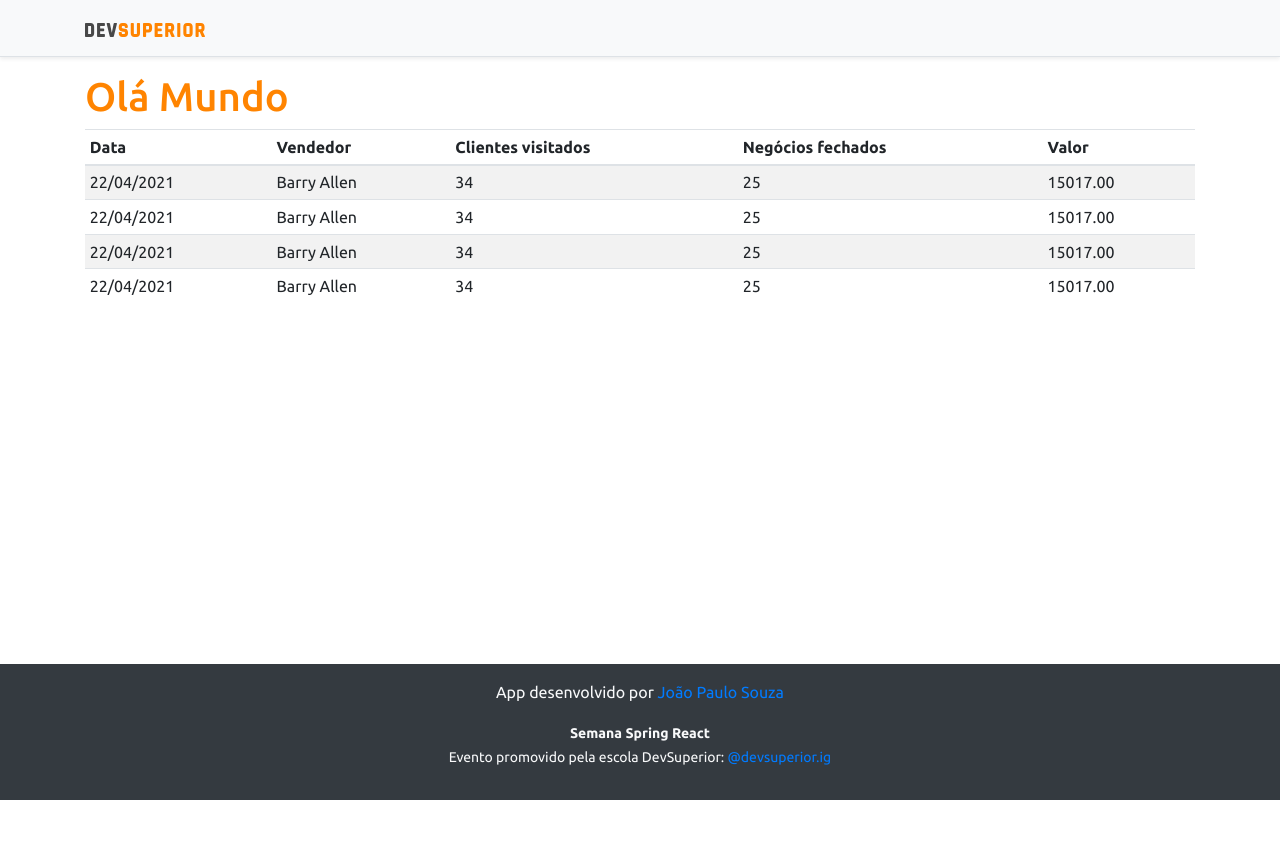
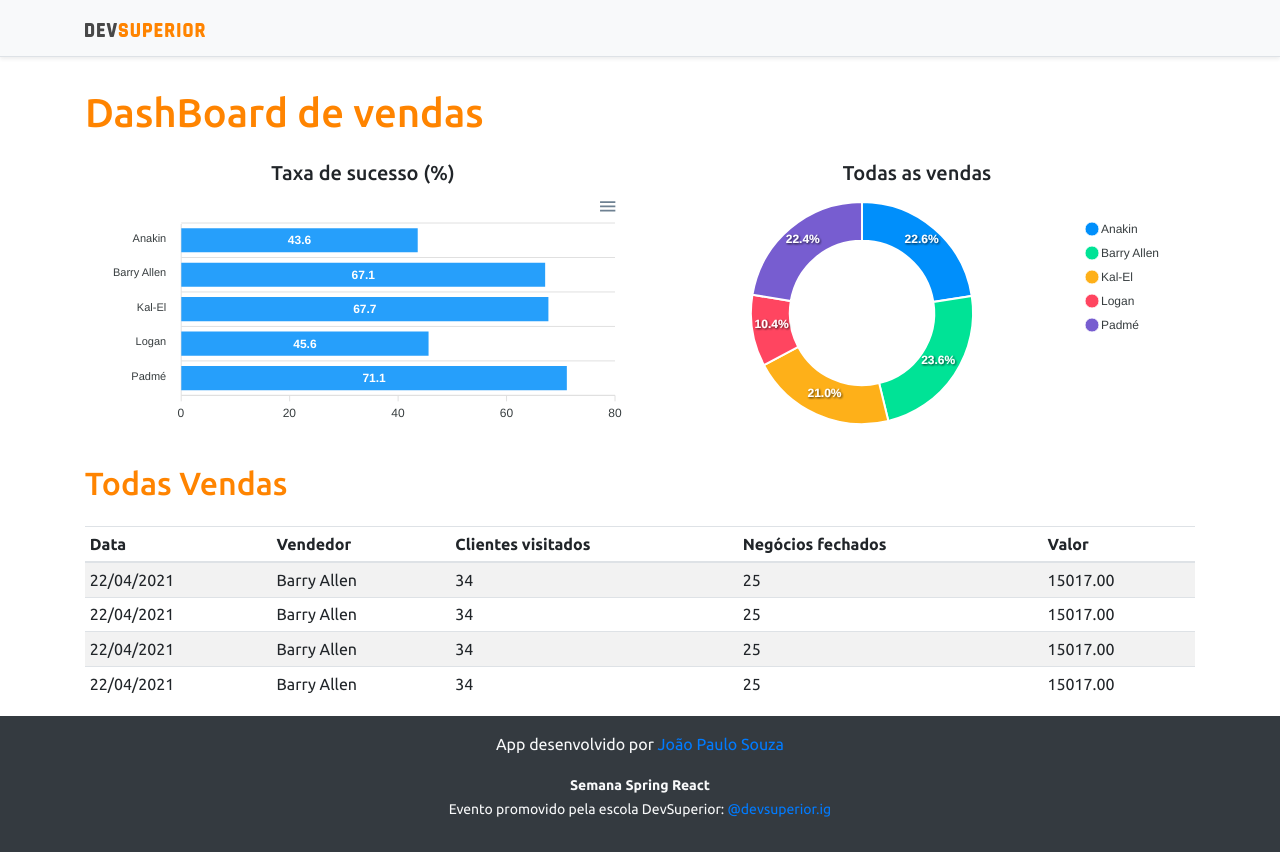
Before and after one commit to Jpoao/projeto-sds, a React (Create React App) app in the folder frontend/: page / in a window 1280 px wide. Before the commit the page ends 800 px from the top, so only its background shows below. Built offline with nearby package versions, Linux system fonts and the light colour scheme.

Commit message:
Static charts

```diff
--- a/frontend/package.json
+++ b/frontend/package.json
@@ -12,10 +12,12 @@
     "@types/node": "^12.0.0",
     "@types/react": "^17.0.0",
     "@types/react-dom": "^17.0.0",
+    "apexcharts": "^3.26.1",
     "bootstrap": "^4.6.0",
     "jquery": "1.9.1",
     "popper.js": "^1.16.1",
     "react": "^17.0.2",
+    "react-apexcharts": "^1.3.9",
     "react-dom": "^17.0.2",
     "react-scripts": "4.0.3",
     "typescript": "^4.1.2",
--- a/frontend/src/App.tsx
+++ b/frontend/src/App.tsx
@@ -1,16 +1,31 @@
+import BarCharts from "components/BarChart";
 import DataTable from "components/DataTable";
+import DonultChart from "components/DonutChart";
 import Footer from "components/Footer";
 import NavBar from "components/NavBar";
 
 function App() {
   return (
     <>
-    <NavBar />
-    <div className="container">
-      <h1 className="text-primary">Olá Mundo</h1>
-      <DataTable/>
-    </div>
-    <Footer />
+      <NavBar />
+      <div className="container">
+        <h1 className="text-primary py-3">DashBoard de vendas</h1>
+        <div className="row px-3">
+          <div className="col sm-6">
+            <h5 className="text-center text-secundary"> Taxa de sucesso (%) </h5>
+            <BarCharts />
+          </div>
+          <div className="col sm-6">
+            <h5 className="text-center text-secundary"> Todas as vendas </h5>
+            <DonultChart />
+          </div>
+        </div>
+        <div className="py-3">
+          <h2 className="text-primary"> Todas Vendas </h2>
+        </div>
+        <DataTable />
+      </div>
+      <Footer />
     </>
   );
 }
--- /dev/null
+++ b/frontend/src/components/BarChart/index.tsx
@@ -0,0 +1,33 @@
+import Chart from 'react-apexcharts';
+const BarCharts = () => {
+
+    const options = {
+        plotOptions: {
+            bar: {
+                horizontal: true,
+            }
+        },
+    };
+
+const mockData = {
+    labels: {
+        categories: ['Anakin', 'Barry Allen', 'Kal-El', 'Logan', 'Padmé']
+    },
+    series: [
+        {
+            name: "% Sucesso",
+            data: [43.6, 67.1, 67.7, 45.6, 71.1]
+        }
+    ]
+};
+    return (
+        <Chart
+            options={{...options, xaxis: mockData.labels}}
+            series={mockData.series}
+            type="bar"
+            height="240"
+        />
+        );
+}
+
+export default BarCharts;
--- /dev/null
+++ b/frontend/src/components/DonutChart/index.tsx
@@ -0,0 +1,24 @@
+import Chart from 'react-apexcharts';
+const DonultChart = () => {
+
+    const mockData = {
+        series: [477138, 499928, 444867, 220426, 473088],
+        labels: ['Anakin', 'Barry Allen', 'Kal-El', 'Logan', 'Padmé']
+    }
+
+    const options = {
+        legend: {
+            show: true
+        }
+    }
+    return (
+        <Chart
+            options={{ ...options, labels: mockData.labels }}
+            series={mockData.series}
+            type="donut"
+            height="240"
+        />
+    );
+}
+
+export default DonultChart;
```
Also changed, not shown: 1 other file (tests, documents, lock files or other folders).
